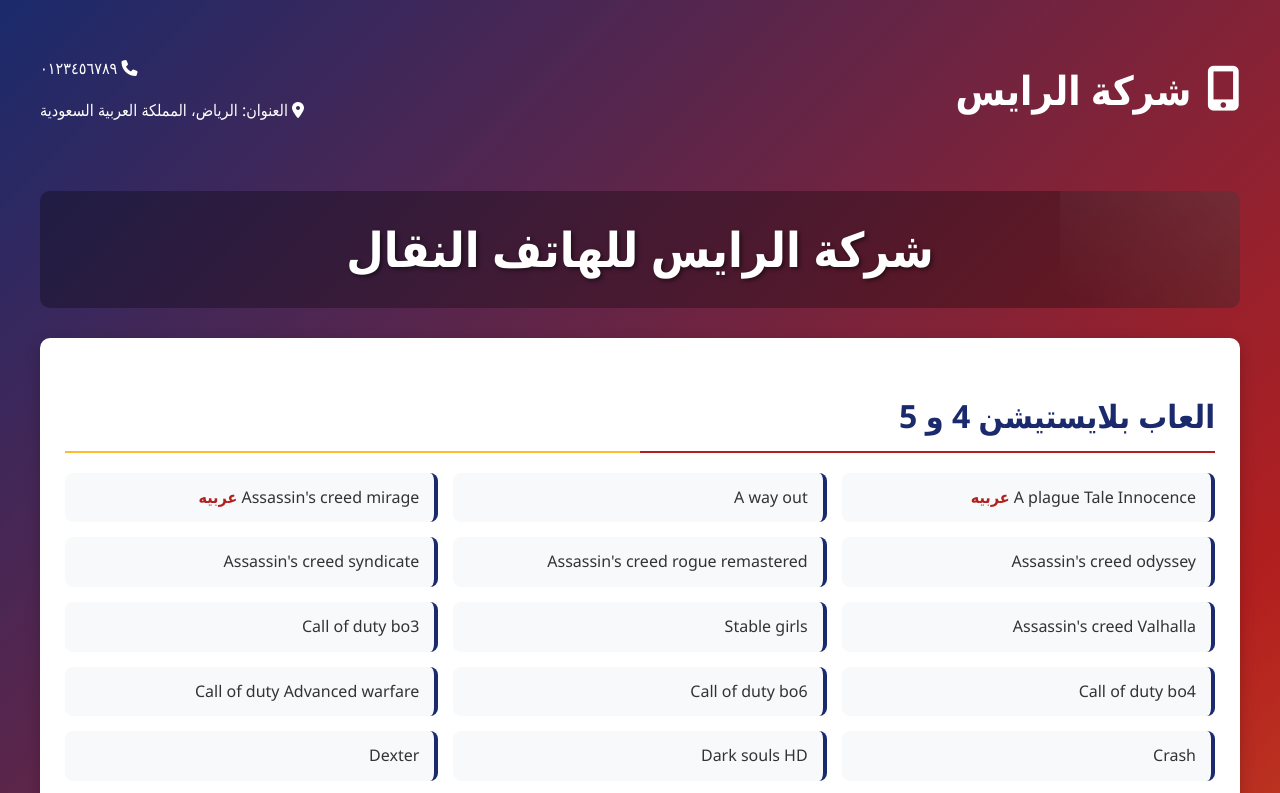
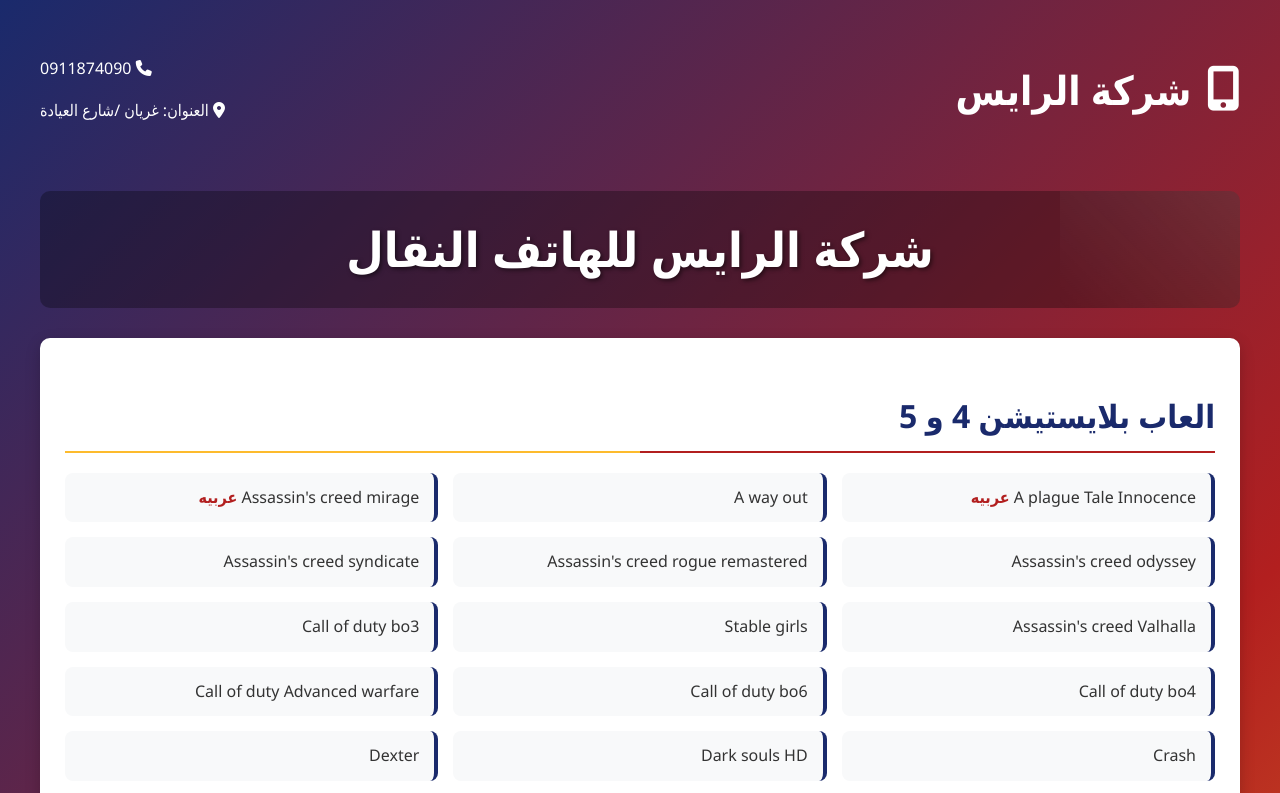
Before and after one commit to AlraisMobile/AlraisMobile.bio, a plain HTML site: page index.html in a window 1280 px wide. Shown: the top 793 px of the page. Drawn offline with Linux system fonts and the light colour scheme.

Commit message:
Update index.html

```diff
--- a/index.html
+++ b/index.html
@@ -186,8 +186,8 @@
                 <span>شركة الرايس</span>
             </div>
             <div class="contact-info">
-                <p><i class="fas fa-phone"></i> ٠١٢٣٤٥٦٧٨٩</p>
-                <p><i class="fas fa-map-marker-alt"></i> العنوان: الرياض، المملكة العربية السعودية</p>
+                <p><i class="fas fa-phone"></i> 0911874090</p>
+                <p><i class="fas fa-map-marker-alt"></i> العنوان: غريان /شارع العيادة</p>
             </div>
         </div>
 
@@ -275,7 +275,7 @@
         </div>
 
         <div class="footer">
-            <p>جميع الحقوق محفوظة &copy; 2023 شركة الرايس للهاتف النقال</p>
+            <p>جميع الحقوق محفوظة &copy; 2025 شركة الرايس للهاتف النقال</p>
             <p>متخصصون في بيع الهواتف النقالة والأجهزة الإلكترونية وألعاب البلايستيشن</p>
         </div>
     </div>
```
